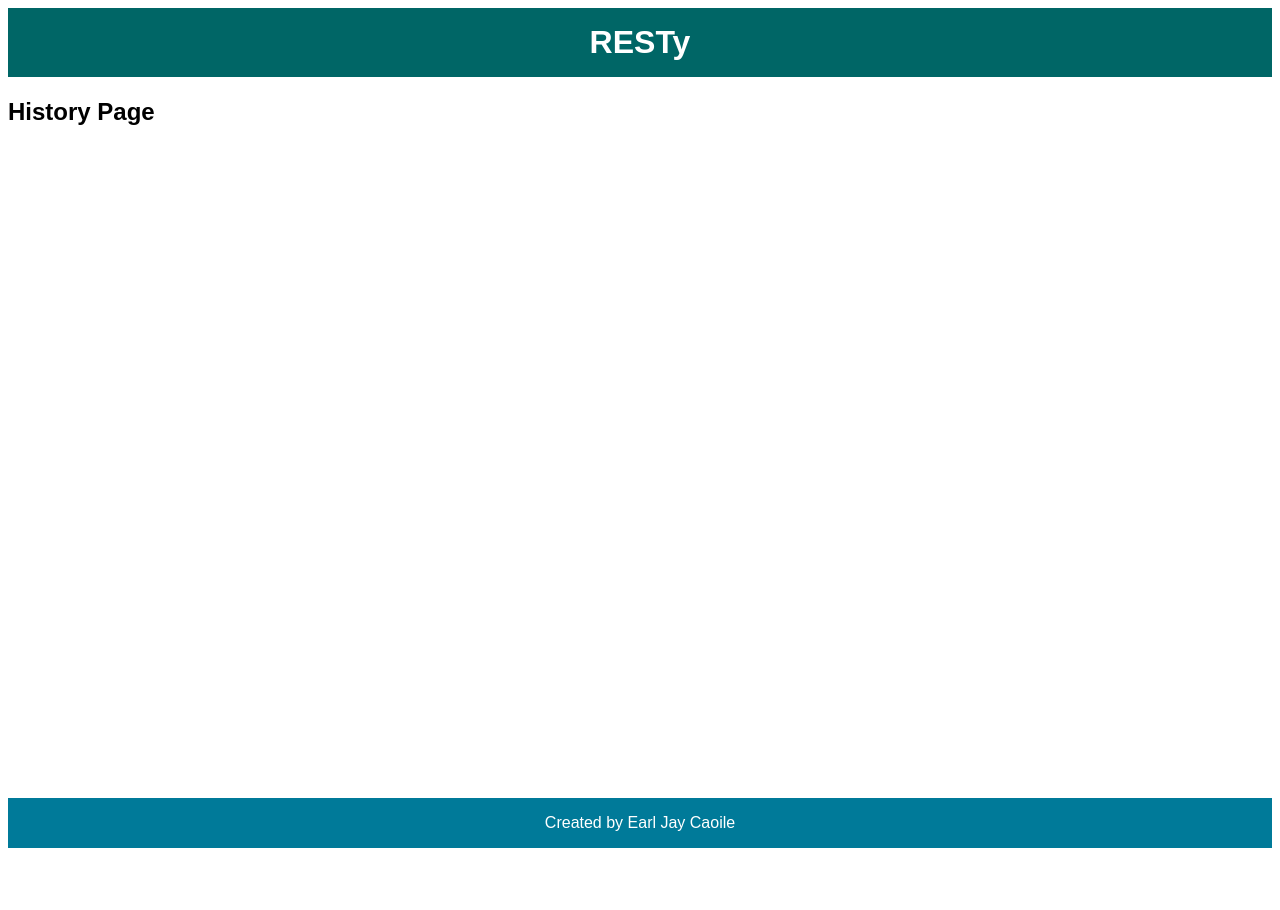
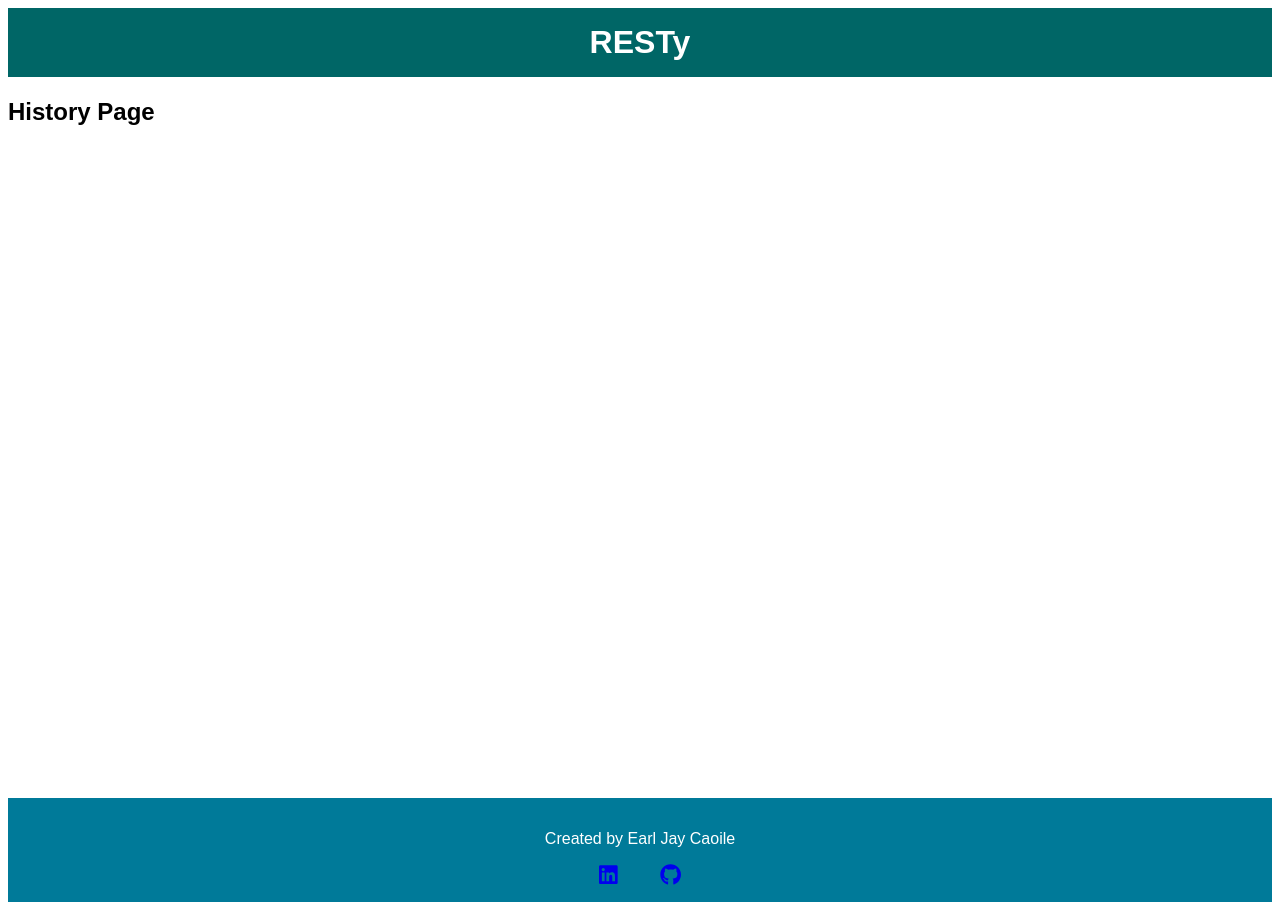
Before and after one commit to earljay-caoile-401-advanced-javascript/react-resty, a React (Create React App) app: page /history in a window 1280 px wide. Before the commit the page ends 856 px from the top, so only its background shows below. Built offline with nearby package versions, Linux system fonts and the light colour scheme.

Commit message:
added github and linkedin symbols with clickable links to profiles

```diff
--- a/package.json
+++ b/package.json
@@ -6,6 +6,8 @@
   "main": "src/index.js",
   "dependencies": {
     "@fortawesome/fontawesome-svg-core": "^1.2.28",
+    "@fortawesome/free-brands-svg-icons": "^5.13.0",
+    "@fortawesome/free-regular-svg-icons": "^5.13.0",
     "@fortawesome/free-solid-svg-icons": "^5.13.0",
     "@fortawesome/react-fontawesome": "^0.1.11",
     "enzyme": "latest",
--- a/src/App.js
+++ b/src/App.js
@@ -2,6 +2,7 @@ import React from 'react';
 import { BrowserRouter, Route } from 'react-router-dom';
 import RESTy from './components/RESTy';
 import History from './components/History';
+import Footer from './components/Footer';
 import './styles.scss';
 
 /**
@@ -22,7 +23,7 @@ export default function App() {
         <h1 className="header">RESTy</h1>
         <Route exact path="/" component={RESTy} />
         <Route path="/history" component={History} />
-        <div className="footer">Created by Earl Jay Caoile</div>
+        <Footer />
       </div>
     </BrowserRouter>
   );
--- /dev/null
+++ b/src/components/Footer.js
@@ -0,0 +1,30 @@
+import React from 'react';
+import { FontAwesomeIcon } from '@fortawesome/react-fontawesome';
+import { faLinkedin, faGithub } from '@fortawesome/free-brands-svg-icons';
+
+/**
+ * Parent component that shows history of API requests
+ *
+ * @component
+ * @example
+ * return (
+ *   <History />
+ * )
+ */
+class Footer extends React.Component {
+  render() {
+    return (
+      <div className="footer">
+        <p>Created by Earl Jay Caoile</p>
+        <a href="https://github.com/ecaoile">
+          <FontAwesomeIcon icon={faLinkedin} size="lg" />
+        </a>
+        <a href="https://www.linkedin.com/in/earl-jay-caoile/">
+          <FontAwesomeIcon icon={faGithub} size="lg" />
+        </a>
+      </div>
+    );
+  }
+}
+
+export default Footer;
--- a/src/styles.scss
+++ b/src/styles.scss
@@ -15,6 +15,14 @@
 .footer {
   padding: $spacing;
   background-color: #007a99;
+
+  svg {
+    margin: auto $spacing;
+  }
+
+  a:visited {
+    color: white;
+  }
 }
 
 .content {
```
Also changed, not shown: src/components/History.js (+9 -0 lines), 1 other file (tests, documents, lock files or other folders).
